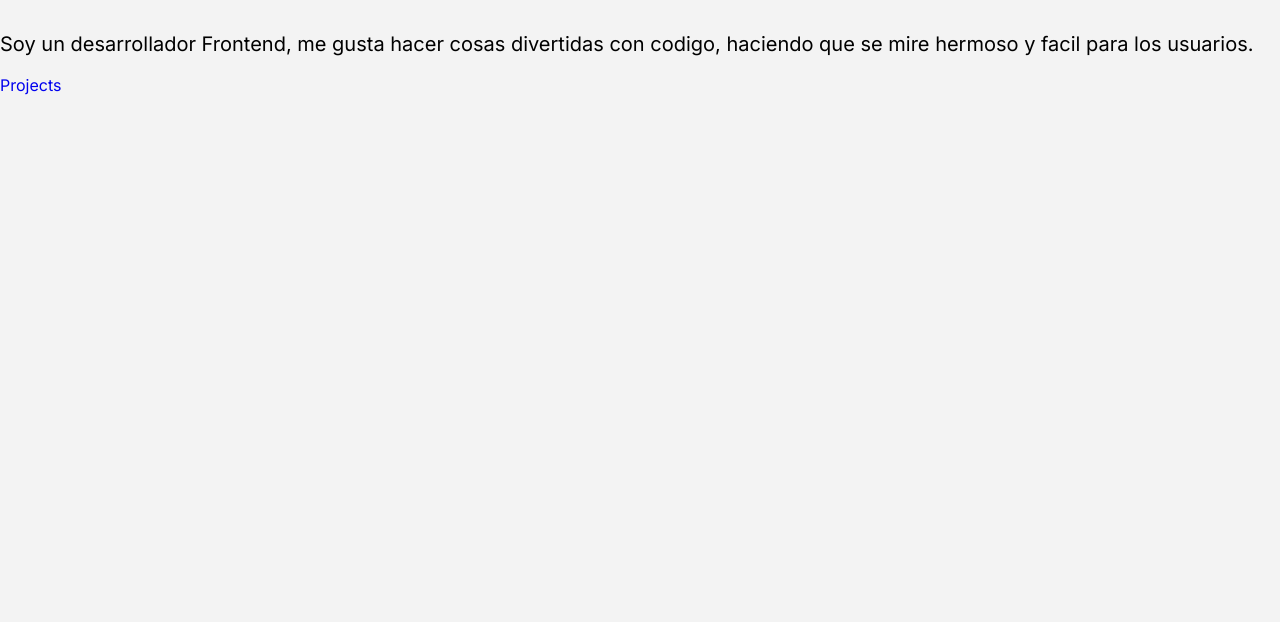
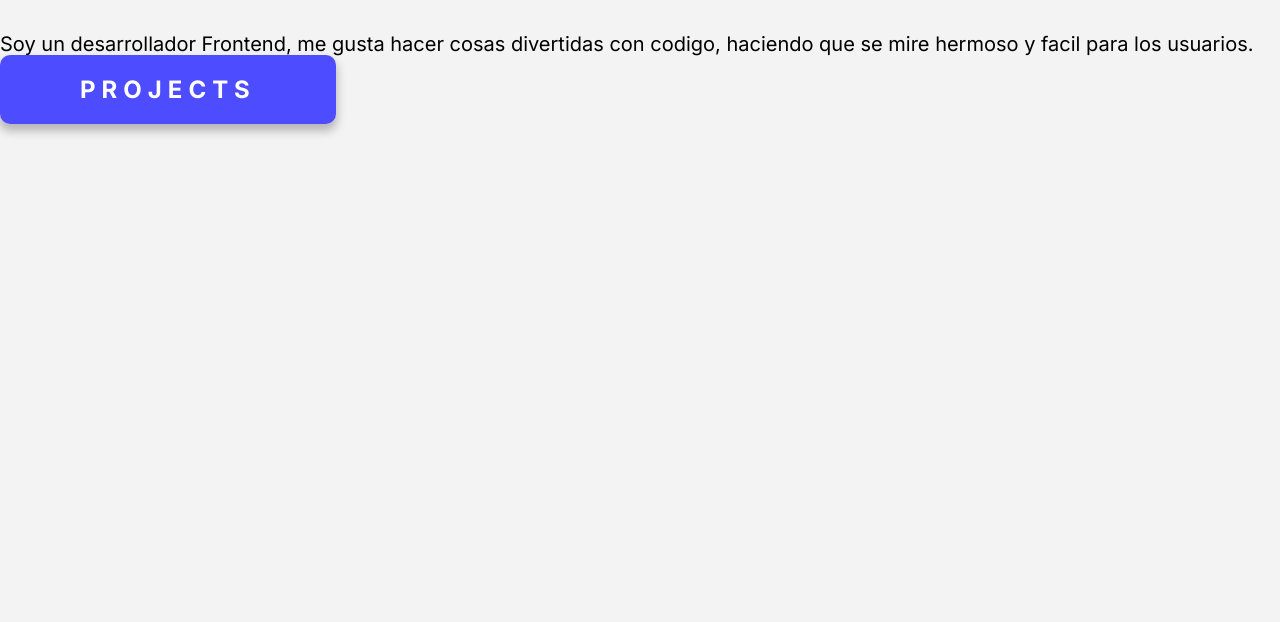
Before and after one commit to jimmy-bustillo/Portafolio, a website: page index.html in a window 1280 px wide. Shown: the part 178-800 px from the top of the page. Drawn offline with nearby package versions, Linux system fonts and the light colour scheme; files that its build step writes are made by us from their sources; files whose address does not match are found by name.

```diff
--- a/src/scss/base/_utilidades.scss
+++ b/src/scss/base/_utilidades.scss
@@ -1,9 +1,29 @@
-@use 'variables' as v;
+@use "variables" as v;
+@use "base/mixins" as m;
 
 .text-center {
-    text-align: center;
+  text-align: center;
 }
 
 .bg-primario {
-    background-color: v.$primario;
+  background-color: v.$primario;
 }
+
+.btn {
+  width: 90%;
+  background-color: v.$secundario;
+  padding: 2rem;
+  text-transform: uppercase;
+  color: v.$blanco;
+  font-weight: bold;
+  font-size: 2.4rem;
+  letter-spacing: 0.6rem;
+  border-radius: 1rem;
+  box-shadow: 0px 6px 10px 1px rgba(0, 0, 0, 0.25);
+
+  @include m.tablet {
+    font-size: 2.4rem;
+    width: auto;
+    padding: 2rem 8rem;
+  }
+}
```
